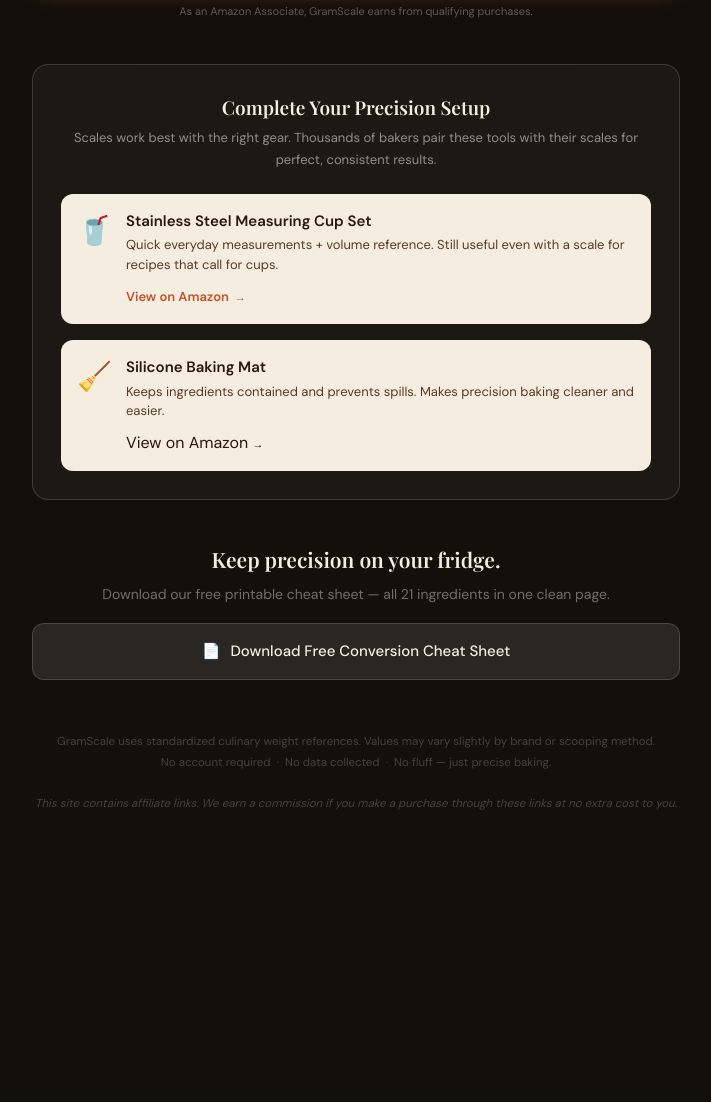
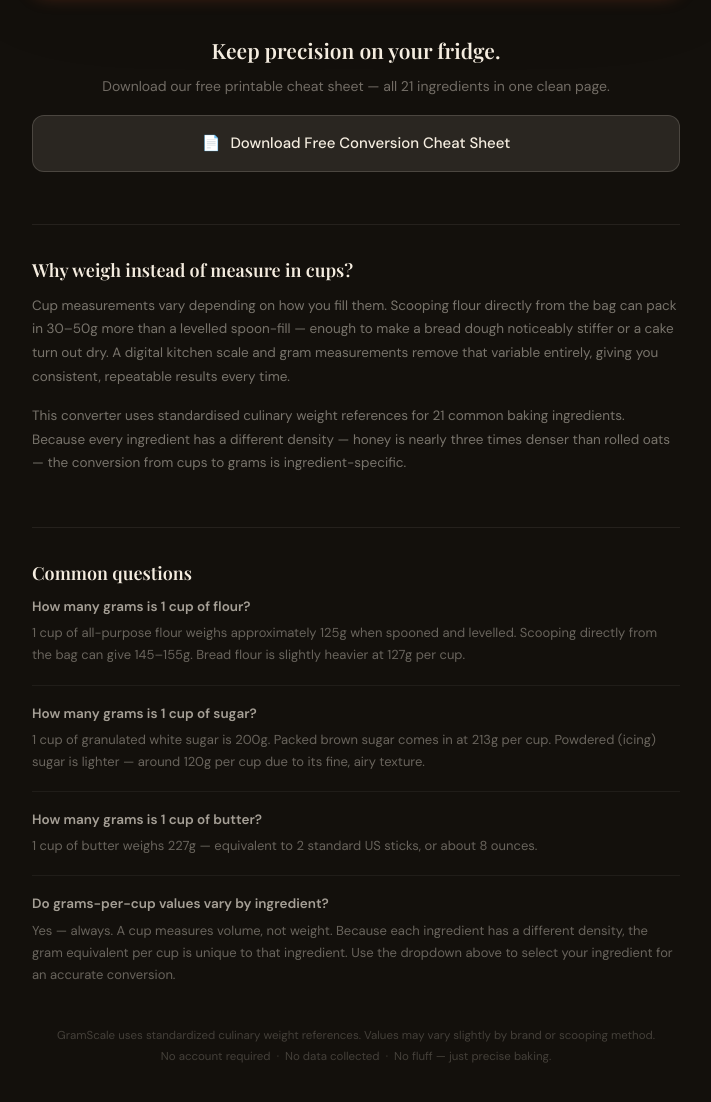
Before and after one commit to richardstefani/CupToGramsCoverter, a website: page index.html in a window 1280 px wide. Shown: the part 916-2018 px from the top of the page, without its empty margins (284-995 px from the left). Before the commit the page ends 1811 px from the top, so only its background shows below. Drawn offline with nearby package versions, Linux system fonts and the light colour scheme; a web font is replaced by a local one.

Commit message:
Add files via upload

```diff
--- a/index.html
+++ b/index.html
@@ -3,8 +3,68 @@
 <head>
     <meta charset="UTF-8">
     <meta name="viewport" content="width=device-width, initial-scale=1.0">
-    <title>Cups to Grams Converter — GramScale</title>
-    <meta name="description" content="Instant, ingredient-specific cup-to-gram and mL-to-gram conversions for perfect baking. No account. No guessing.">
+    <title>Cups to Grams Converter — Free Baking Calculator | 21 Ingredients</title>
+    <meta name="description" content="Free cups to grams converter for baking — instantly convert flour, sugar, butter, honey and 17 more ingredients. Also converts to ounces and mL. No signup needed.">
+
+    <!-- Open Graph / Social sharing -->
+    <meta property="og:title" content="Cups to Grams Converter — Free Baking Calculator">
+    <meta property="og:description" content="Instantly convert cups to grams for 21 baking ingredients including flour, sugar, butter and more. Free, fast, no account needed.">
+    <meta property="og:type" content="website">
+    <meta property="og:url" content="https://cuptogramsconverter.com/">
+    <meta name="twitter:card" content="summary">
+    <meta name="twitter:title" content="Cups to Grams Converter — Free Baking Calculator">
+    <meta name="twitter:description" content="Instantly convert cups to grams for 21 baking ingredients. Free and fast.">
+
+    <!-- Canonical URL -->
+    <link rel="canonical" href="https://cuptogramsconverter.com/">
+
+    <!-- FAQ + WebApplication Schema -->
+    <script type="application/ld+json">
+    {
+      "@context": "https://schema.org",
+      "@graph": [
+        {
+          "@type": "WebApplication",
+          "name": "Cups to Grams Converter",
+          "url": "https://cuptogramsconverter.com/",
+          "description": "Free online calculator to convert cups to grams for 21 common baking ingredients including flour, sugar, butter and more.",
+          "applicationCategory": "UtilitiesApplication",
+          "operatingSystem": "Any",
+          "offers": { "@type": "Offer", "price": "0", "priceCurrency": "GBP" }
+        },
+        {
+          "@type": "FAQPage",
+          "mainEntity": [
+            {
+              "@type": "Question",
+              "name": "How many grams is 1 cup of flour?",
+              "acceptedAnswer": { "@type": "Answer", "text": "1 cup of all-purpose flour weighs approximately 125 grams. Bread flour is slightly heavier at 127g per cup. The exact weight depends on how you fill the cup — spooning flour in gently gives about 120–125g, while scooping directly can reach 150g or more." }
+            },
+            {
+              "@type": "Question",
+              "name": "How many grams is 1 cup of sugar?",
+              "acceptedAnswer": { "@type": "Answer", "text": "1 cup of granulated white sugar weighs 200 grams. Brown sugar (packed) is heavier at 213g per cup. Powdered (icing) sugar is lighter at around 120g per cup." }
+            },
+            {
+              "@type": "Question",
+              "name": "How many grams is 1 cup of butter?",
+              "acceptedAnswer": { "@type": "Answer", "text": "1 cup of butter weighs 227 grams (equivalent to 2 standard sticks of butter in US measurements, or about 8 ounces)." }
+            },
+            {
+              "@type": "Question",
+              "name": "Why do cups to grams conversions vary by ingredient?",
+              "acceptedAnswer": { "@type": "Answer", "text": "A cup is a measure of volume, while grams measure weight. Because different ingredients have different densities — honey is much denser than flour, for example — the same volume contains different amounts by weight. This is why ingredient-specific converters like this one give more accurate results than a generic conversion." }
+            },
+            {
+              "@type": "Question",
+              "name": "Is it better to measure baking ingredients in grams or cups?",
+              "acceptedAnswer": { "@type": "Answer", "text": "Grams are more accurate for baking. Cup measurements are imprecise because the amount you get depends on how tightly you pack the ingredient — especially for flour, where scooping can give 30–50% more than the intended amount. A digital kitchen scale and gram measurements give consistent, repeatable results." }
+            }
+          ]
+        }
+      ]
+    }
+    </script>
 
     <link rel="preconnect" href="https://fonts.googleapis.com">
     <link rel="preconnect" href="https://fonts.gstatic.com" crossorigin>
@@ -388,6 +448,44 @@
             text-align: center;
             line-height: 1.8;
         }
+
+        .seo-section {
+            margin-top: 52px;
+            padding-top: 32px;
+            border-top: 1px solid rgba(245,237,224,0.08);
+        }
+        .seo-section h2 {
+            font-family: 'Playfair Display', serif;
+            font-size: 18px;
+            font-weight: 600;
+            color: var(--parchment);
+            margin-bottom: 10px;
+        }
+        .seo-section p {
+            font-size: 13.5px;
+            color: rgba(245,237,224,0.45);
+            line-height: 1.75;
+            margin-bottom: 16px;
+        }
+        .faq-item {
+            margin-bottom: 18px;
+            padding-bottom: 18px;
+            border-bottom: 1px solid rgba(245,237,224,0.06);
+        }
+        .faq-item:last-child { border-bottom: none; margin-bottom: 0; padding-bottom: 0; }
+        .faq-item h3 {
+            font-family: 'DM Sans', sans-serif;
+            font-size: 13.5px;
+            font-weight: 600;
+            color: rgba(245,237,224,0.65);
+            margin-bottom: 5px;
+        }
+        .faq-item p {
+            font-size: 13px;
+            color: rgba(245,237,224,0.38);
+            line-height: 1.7;
+            margin-bottom: 0;
+        }
     </style>
 </head>
 <body>
@@ -399,7 +497,7 @@
 
         <header class="rise rise-d1" style="padding:32px 0 0;">
             <div style="margin-bottom:32px;">
-                <div class="site-logo" style="font-size:22px;">Cups to <span style="color:var(--terra);">Grams</span> <span style="color:var(--amber);">Converter</span></div>
+                <h1 class="site-logo" style="font-size:22px;">Cups to <span style="color:var(--terra);">Grams</span> <span style="color:var(--amber);">Converter</span></h1>
                 <div style="font-size:11px;letter-spacing:0.08em;color:rgba(245,237,224,0.35);margin-top:3px;">
                     by <span style="color:rgba(245,237,224,0.55);font-weight:600;">GramScale</span> — Precision Kitchen Conversions
                 </div>
@@ -515,65 +613,18 @@
         <!-- Scale CTA -->
         <div class="cta-wrap rise rise-d3" style="margin-top:22px;">
             <div class="cta-pulse"></div>
-            <a class="cta-link" href="https://www.amazon.co.uk/dp/B07KC3HPVN?tag=usefultools07-21" target="_blank" rel="noopener noreferrer">
+            <a class="cta-link" href="https://www.amazon.co.uk/s?k=digital+kitchen+scale&tag=usefultools07-21" target="_blank" rel="noopener noreferrer">
                 <div class="cta-icon">⚖️</div>
                 <div style="flex:1;min-width:0;">
                     <div class="cta-title">Stop guessing. Get a digital kitchen scale.</div>
-                    <div class="cta-sub">Our recommended scale for perfect results every time</div>
+                    <div class="cta-sub">Our recommended scale for perfect results every time — from £15+</div>
                 </div>
                 <div class="cta-arrow">→</div>
             </a>
         </div>
 
-        <!-- Affiliate Disclosure -->
-        <p style="font-size:11px;color:rgba(245,237,224,0.35);text-align:center;margin-top:12px;">
-            As an Amazon Associate, GramScale earns from qualifying purchases.
-        </p>
-
-        <!-- Complete Your Setup -->
-        <div style="margin-top:44px;padding:28px;background:rgba(245,237,224,0.04);border:1.5px solid var(--border-mid);border-radius:16px;">
-            <div class="font-display" style="font-size:19px;font-weight:600;color:var(--parchment);margin-bottom:6px;text-align:center;">
-                Complete Your Precision Setup
-            </div>
-            <p style="font-size:13px;color:rgba(245,237,224,0.55);text-align:center;margin-bottom:22px;line-height:1.7;">
-                Scales work best with the right gear. Thousands of bakers pair these tools with their scales for perfect, consistent results.
-            </p>
-
-            <!-- Product 1: Measuring Cups -->
-            <div style="margin-bottom:16px;padding:16px;background:var(--parchment);border-radius:12px;color:var(--text);">
-                <div style="display:flex;gap:14px;align-items:flex-start;">
-                    <div style="font-size:28px;flex-shrink:0;">🥤</div>
-                    <div style="flex:1;">
-                        <div style="font-weight:600;font-size:15px;margin-bottom:3px;">Stainless Steel Measuring Cup Set</div>
-                        <p style="font-size:13px;color:var(--text-mid);margin-bottom:10px;line-height:1.5;">
-                            Quick everyday measurements + volume reference. Still useful even with a scale for recipes that call for cups.
-                        </p>
-                        <a href="https://www.amazon.co.uk/dp/B0816MB9Q3?tag=usefultools07-21" target="_blank" rel="noopener noreferrer" style="display:inline-flex;align-items:center;gap:6px;font-size:13px;font-weight:600;color:var(--terra);text-decoration:none;transition:opacity 0.2s;opacity:1;" onmouseover="this.style.opacity='0.7'" onmouseout="this.style.opacity='1';">
-                            View on Amazon <span style="font-size:11px;">→</span>
-                        </a>
-                    </div>
-                </div>
-            </div>
-
-            <!-- Product 2: Scale Mat -->
-            <div style="padding:16px;background:var(--parchment);border-radius:12px;color:var(--text);">
-                <div style="display:flex;gap:14px;align-items:flex-start;">
-                    <div style="font-size:28px;flex-shrink:0;">🧹</div>
-                    <div style="flex:1;">
-                        <div style="font-weight:600;font-size:15px;margin-bottom:3px;">Silicone Baking Mat</div>
-                        <p style="font-size:13px;color:var(--text-mid);margin-bottom:10px;line-height:1.5;">
-                            Keeps ingredients contained and prevents spills. Makes precision baking cleaner and easier.
-                        </p>
-                        <a href="https://www.amazon.co.uk/dp/B082H8M117?tag=usefultools07-21" target="_blank" rel="noopener noreferrer">
-                            View on Amazon <span style="font-size:11px;">→</span>
-                        </a>
-                    </div>
-                </div>
-            </div>
-        </div>
-
         <!-- Cheat Sheet -->
-        <div style="margin-top:44px;text-align:center;">
+        <div class="rise rise-d4" style="margin-top:44px;text-align:center;">
             <div class="font-display" style="font-size:21px;font-weight:600;color:var(--parchment);margin-bottom:8px;">
                 Keep precision on your fridge.
             </div>
@@ -586,12 +637,38 @@
             </button>
         </div>
 
-        <div style="margin-top:52px;">
+        <!-- SEO Content Section -->
+        <div class="seo-section">
+            <h2>Why weigh instead of measure in cups?</h2>
+            <p>Cup measurements vary depending on how you fill them. Scooping flour directly from the bag can pack in 30–50g more than a levelled spoon-fill — enough to make a bread dough noticeably stiffer or a cake turn out dry. A digital kitchen scale and gram measurements remove that variable entirely, giving you consistent, repeatable results every time.</p>
+            <p>This converter uses standardised culinary weight references for 21 common baking ingredients. Because every ingredient has a different density — honey is nearly three times denser than rolled oats — the conversion from cups to grams is ingredient-specific.</p>
+        </div>
+
+        <!-- FAQ Section -->
+        <div class="seo-section">
+            <h2>Common questions</h2>
+            <div class="faq-item">
+                <h3>How many grams is 1 cup of flour?</h3>
+                <p>1 cup of all-purpose flour weighs approximately 125g when spooned and levelled. Scooping directly from the bag can give 145–155g. Bread flour is slightly heavier at 127g per cup.</p>
+            </div>
+            <div class="faq-item">
+                <h3>How many grams is 1 cup of sugar?</h3>
+                <p>1 cup of granulated white sugar is 200g. Packed brown sugar comes in at 213g per cup. Powdered (icing) sugar is lighter — around 120g per cup due to its fine, airy texture.</p>
+            </div>
+            <div class="faq-item">
+                <h3>How many grams is 1 cup of butter?</h3>
+                <p>1 cup of butter weighs 227g — equivalent to 2 standard US sticks, or about 8 ounces.</p>
+            </div>
+            <div class="faq-item">
+                <h3>Do grams-per-cup values vary by ingredient?</h3>
+                <p>Yes — always. A cup measures volume, not weight. Because each ingredient has a different density, the gram equivalent per cup is unique to that ingredient. Use the dropdown above to select your ingredient for an accurate conversion.</p>
+            </div>
+        </div>
+
+        <div style="margin-top:40px;">
             <p class="footnote">
                 GramScale uses standardized culinary weight references. Values may vary slightly by brand or scooping method.<br>
-                No account required &nbsp;·&nbsp; No data collected &nbsp;·&nbsp; No fluff — just precise baking.<br>
-                <br>
-                <em>This site contains affiliate links. We earn a commission if you make a purchase through these links at no extra cost to you.</em>
+                No account required &nbsp;·&nbsp; No data collected &nbsp;·&nbsp; No fluff — just precise baking.
             </p>
         </div>
 
```
